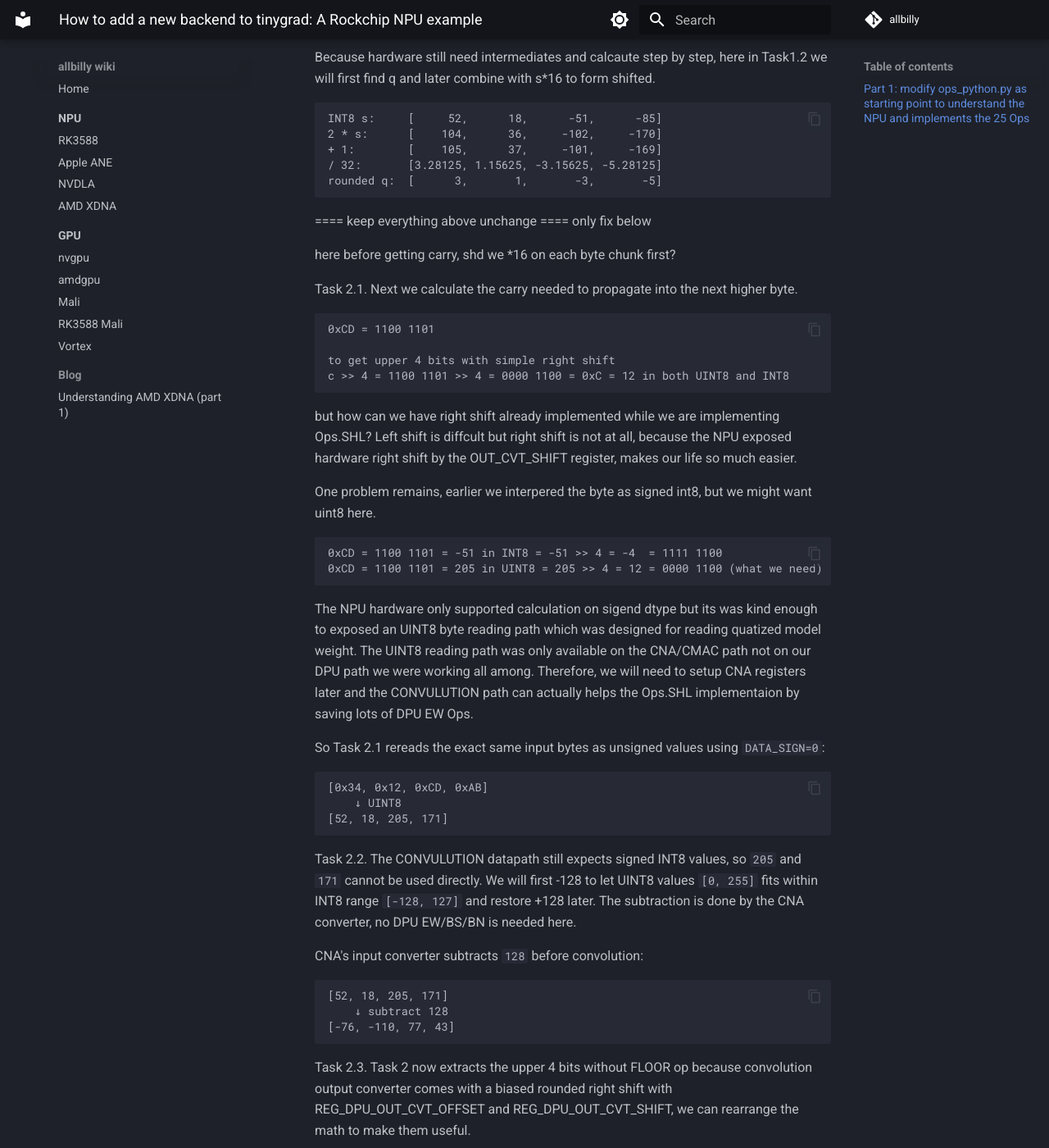
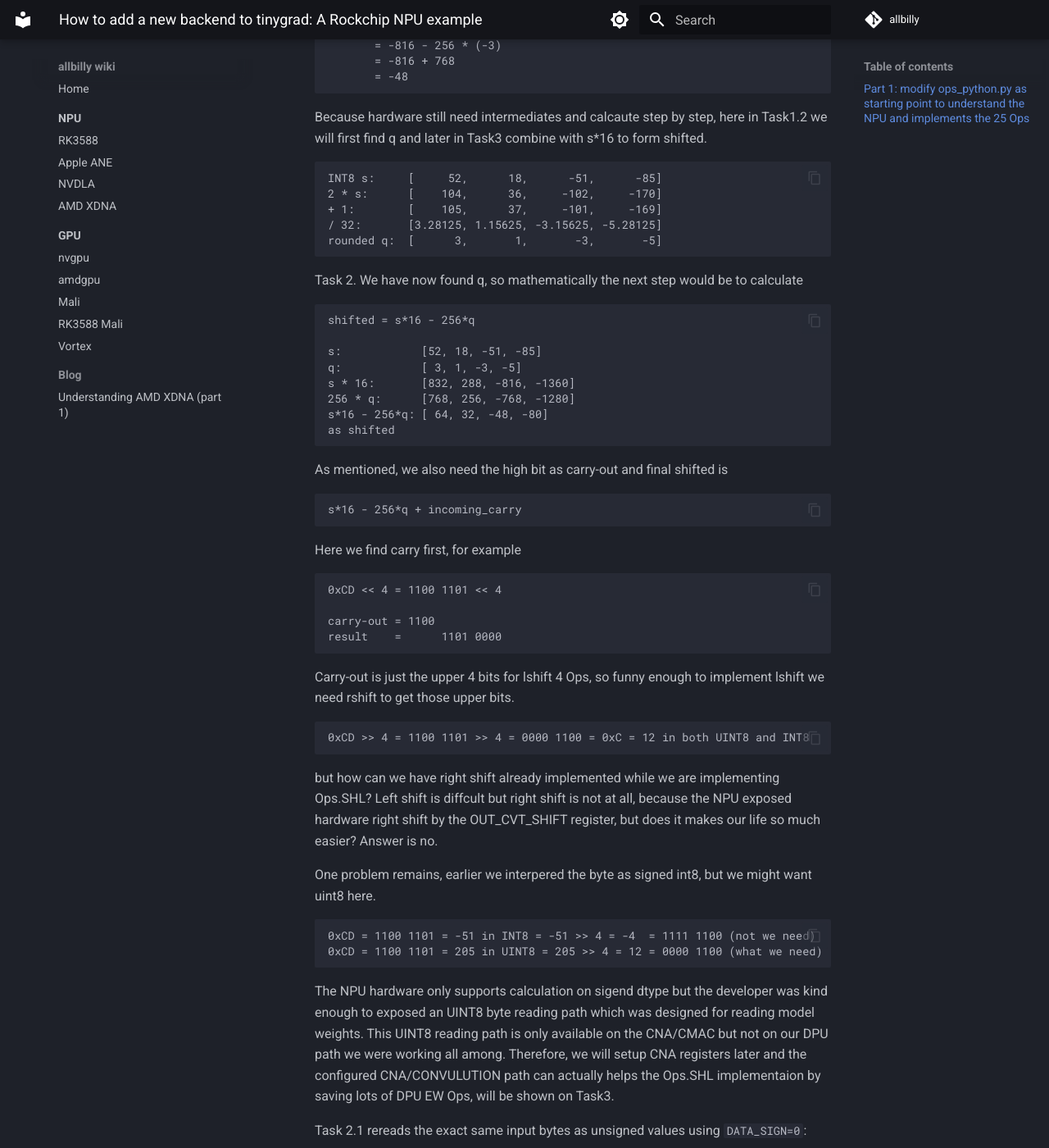
Before and after one commit to allbilly/allbilly.github.io, an MkDocs documentation site: the page built from docs/blog/tinygrad-backend.md, in a window 1280 px wide and 1400 px high, scrolled down 46594 px. Shown: the whole window at 82% size. Built offline with MkDocs 1.6.1 and Material for MkDocs 9.7.7, drawn with Linux system fonts in a browser that asks for light colours; some of the changed text lies outside the part shown.

Commit message:
test_lshift reviewed, test_lshift_signed pending new section

````diff
--- a/docs/blog/tinygrad-backend.md
+++ b/docs/blog/tinygrad-backend.md
@@ -1920,7 +1920,7 @@
 ```
 [0x34, 0x12, 0xCD, 0xAB]
     ↓ INT8
-[52, 18, -51, -85]
+s = [52, 18, -51, -85]
 ```
 
 
@@ -1933,10 +1933,7 @@
 << 4:            [0x340, 0x120, 0xCD0, 0xAB0] <- overflowed int8
 extract 8 bits:  [ 0x40,  0x20,  0xD0,  0xB0] <- diffcult step here
 INT8:            [   64,    32,   -48,   -80]
-```
-
-And there is 2 problems here, overflow and no easy Ops.AND/Ops.CMOD to extract low bits.
-```
+
 Overflow without AND or MOD
 -51 * 16 = -816  (Overflow)
 -85 * 16 = -1360 (Overflow)
@@ -1950,12 +1947,20 @@
 (-85 * 16) MOD 256
 ```
 
-For overflow, we will propogate the carry to next byetes.
-For extracting low bits, we can split the MOD calcaution as illustrated below.
-
-We dont have MOD implemented yet, but we can still do shifted = (X * 16) MOD 256 with `s*16 - 256*q`,
+And there is 2 problems here
+- s * 16 does not fit in INT8, so we need a way to calculate the low 8-bit result without relying on INT8 wraparound.
+- left shift produces carry-out bits that cross into the next higher byte.
+
+```
+original byte:     [ upper 4 ][ lower 4 ]
+
+after << 4:
+carry to next byte: [ upper 4 ]
+current byte:                  [ lower 4 ][0000]
+```
+
+We dont have MOD implemented yet, but we can split the MOD calcaution as shifted = (X * 16) MOD 256 with `s*16 - 256*q`,
 In order to find shifted, we need to find q first
-
 ```
 shifted = s*16 - 256*q
 
@@ -1985,7 +1990,7 @@
        = -48
 ```
 
-Because hardware still need intermediates and calcaute step by step, here in Task1.2 we will first find q and later combine with s*16 to form shifted.
+Because hardware still need intermediates and calcaute step by step, here in Task1.2 we will first find q and later in Task3 combine with s*16 to form shifted.
 ```
 INT8 s:     [     52,      18,      -51,      -85]
 2 * s:      [    104,      36,     -102,     -170]
@@ -1994,33 +1999,49 @@
 rounded q:  [      3,       1,       -3,       -5]
 ```
 
-==== keep everything above unchange
-==== only fix below
-
-here before getting carry, shd we *16 on each byte chunk first?
-
-Task 2.1. Next we calculate the carry needed to propagate into the next higher byte.
-
-```
-0xCD = 1100 1101
-
-to get upper 4 bits with simple right shift
-c >> 4 = 1100 1101 >> 4 = 0000 1100 = 0xC = 12 in both UINT8 and INT8
+Task 2. We have now found q, so mathematically the next step would be to calculate
+```
+shifted = s*16 - 256*q
+
+s:            [52, 18, -51, -85]
+q:            [ 3, 1, -3, -5]
+s * 16:       [832, 288, -816, -1360]
+256 * q:      [768, 256, -768, -1280]
+s*16 - 256*q: [ 64, 32, -48, -80]
+as shifted
+```
+
+As mentioned, we also need the high bit as carry-out and final shifted is
+
+```
+s*16 - 256*q + incoming_carry
+```
+
+Here we find carry first, for example
+```
+0xCD << 4 = 1100 1101 << 4
+
+carry-out = 1100
+result    =      1101 0000
+```
+
+Carry-out is just the upper 4 bits for lshift 4 Ops, so funny enough to implement lshift we need rshift to get those upper bits.
+```
+0xCD >> 4 = 1100 1101 >> 4 = 0000 1100 = 0xC = 12 in both UINT8 and INT8
 ```
 
 but how can we have right shift already implemented while we are implementing Ops.SHL?
-Left shift is diffcult but right shift is not at all, because the NPU exposed hardware right shift by the OUT_CVT_SHIFT register, makes our life so much easier.
+Left shift is diffcult but right shift is not at all, because the NPU exposed hardware right shift by the OUT_CVT_SHIFT register, but does it makes our life so much easier? Answer is no.
 
 One problem remains, earlier we interpered the byte as signed int8, but we might want uint8 here.
-
-```
-0xCD = 1100 1101 = -51 in INT8 = -51 >> 4 = -4  = 1111 1100
+```
+0xCD = 1100 1101 = -51 in INT8 = -51 >> 4 = -4  = 1111 1100 (not we need)
 0xCD = 1100 1101 = 205 in UINT8 = 205 >> 4 = 12 = 0000 1100 (what we need)
 ```
 
-The NPU hardware only supported calculation on sigend dtype but its was kind enough to exposed an UINT8 byte reading path which was designed for reading quatized model weight. The UINT8 reading path was only available on the CNA/CMAC path not on our DPU path we were working all among. Therefore, we will need to setup CNA registers later and the CONVULUTION path can actually helps the Ops.SHL implementaion by saving lots of DPU EW Ops.
-
-So Task 2.1 rereads the exact same input bytes as unsigned values using `DATA_SIGN=0`:
+The NPU hardware only supports calculation on sigend dtype but the developer was kind enough to exposed an UINT8 byte reading path which was designed for reading model weights. This UINT8 reading path is only available on the CNA/CMAC but not on our DPU path we were working all among. Therefore, we will setup CNA registers later and the configured CNA/CONVULUTION path can actually helps the Ops.SHL implementaion by saving lots of DPU EW Ops, will be shown on Task3.
+
+Task 2.1 rereads the exact same input bytes as unsigned values using `DATA_SIGN=0`:
 
 ```text
 [0x34, 0x12, 0xCD, 0xAB]
@@ -2030,7 +2051,7 @@
 
 Task 2.2. The CONVULUTION datapath still expects signed INT8 values, so `205` and `171` cannot be used directly. We will first -128 to let UINT8 values `[0, 255]` fits within INT8 range `[-128, 127]` and restore +128 later. The subtraction is done by the CNA converter, no DPU EW/BS/BN is needed here.
 
-CNA's input converter subtracts `128` before convolution:
+CNA's input converter subtracts `128` as offset before convolution:
 
 ```text
 [52, 18, 205, 171]
@@ -2079,54 +2100,41 @@
 
 Thats exactly what we want as simple >> 4.
 
-Task 3.1.1. Task 3 combines the original signed byte `s` with the correction `q` from Task 1:
-
-```text
+
+Task 3.1.1. Task 3 combines the original signed byte `s` with the correction `q` from Task 1
+```
 shifted = s*16 - 256*q
-```
-
-For our four bytes:
-
-```text
-s:        [52, 18, -51, -85]
-q:        [ 3,  1,  -3,  -5]
-
-shifted:  [64, 32, -48, -80]
-```
-
-These signed INT8 values correspond to the raw bytes:
-
-```text
-[0x40, 0x20, 0xD0, 0xB0]
-```
-
-which are exactly the low 8 bits of shifting each original byte left by 4 independently:
-
-```text
-0x34 << 4 → 0x40
-0x12 << 4 → 0x20
-0xCD << 4 → 0xD0
-0xAB << 4 → 0xB0
+
+s:            [52, 18, -51, -85]
+q:            [ 3, 1, -3, -5]
+s * 16:       [832, 288, -816, -1360]
+256 * q:      [768, 256, -768, -1280]
+s*16 - 256*q: [ 64, 32, -48, -80]
+= shifted
+
+simple << 4 we want
+on memory:       [0x34, 0x12, 0xCD, 0xAB]
+<< 4:            [0x340, 0x120, 0xCD0, 0xAB0] <- overflowed int8
+extract 8 bits:  [ 0x40,  0x20,  0xD0,  0xB0] <- diffcult step here
+INT8:            [   64,    32,   -48,   -80]
 ```
 
 Task 3.1.2. Now propagate the carry from each lower byte into the next higher byte.
 
-For a little-endian UINT32:
-
-```text
-Byte 0 gets 0
-Byte 1 gets carry from Byte 0 = 3
-Byte 2 gets carry from Byte 1 = 1
-Byte 3 gets carry from Byte 2 = 12
-```
-
-So the incoming carry vector is:
-
-```text
-[0, 3, 1, 12]
-```
-
-The final convolution can select the previous byte's carry directly with constant weights, so Python does not need to move or reorder intermediate values.
+From Task 2, we already calculated the carry-out from each byte:
+```
+byte:          [Byte 0, Byte 1, Byte 2, Byte 3]
+on memory:     [ 0x34,   0x12,   0xCD,   0xAB]
+carry-out:     [    3,      1,     12,     10]
+```
+For little-endian UINT32, each byte receives the carry-out from the byte below it:
+```
+carry-out:     [3, 1, 12, 10]
+                  ↘  ↘   ↘
+incoming carry:[0, 3,  1, 12] (right shifted 1)
+```
+
+The final convolution can select the previous byte's carry directly with constant weights, so we dont need to rshift or reorder by ourself.
 
 Task 3.1.3. Add the incoming carry to the shifted low byte:
 
@@ -2135,39 +2143,12 @@
 carry:   [ 0,  3,   1,  12]
          -------------------
 result:  [64, 35, -47, -68]
-```
-
-Convert those signed INT8 values back to their raw byte representations:
-
-```text
- 64 = 0x40
- 35 = 0x23
--47 = 0xD1
--68 = 0xBC
-```
-
-so the four result bytes are:
-
-```text
-[0x40, 0x23, 0xD1, 0xBC]
-```
-
-Output. Since the bytes are already stored in little-endian UINT32 order, we can reinterpret them directly as:
-
-```text
-0xBCD12340
-```
-
-which is exactly:
-
-```text
-0xABCD1234 << 4 = 0xBCD12340
-```
-
-The high nibble `0xA` is discarded because UINT32 left shift wraps at 32 bits.
+         [0x40, 0x23, 0xD1, 0xBC]
+
+As little-endian UINT32: 0xBCD12340 = 0xABCD1234 << 4
+```
 
 Convolution is useful here because it can do both pieces of the final operation in one task:
-
 ```text
 shift each byte
 +
@@ -2176,21 +2157,12 @@
 write the final INT8 byte
 ```
 
-The implementation therefore uses three NPU tasks for a non-byte-aligned UINT32 SHL:
-
+Quick recap
 ```text
 Task 1: compute q for signed INT8 wrapping
 Task 2: compute the unsigned carry
 Task 3: compute shifted byte + preceding carry
-```
-
-The final convolution reads the original bytes, `q`, and `carry` directly from scratch storage and performs the byte routing through constant weights.
-
-Its constant weights select bytes, add the preceding carry and insert zeros. Calculate signed output bytes so the INT8 writer never needs to wrap.
-
-For `x << n`, let `r=n%8` and `k=8-r`. For r=1..6:
-
-```text
+
 s = original byte read as INT8
 u = the same byte read as UINT8
 q = floor((s + 2^(k-1)) / 2^k)
@@ -2198,25 +2170,7 @@
 signed_result[i] = 2^r*s[i] - 256*q[i] + carry[i-1]
 ```
 
-The first byte has no incoming carry. `2^r*s - 256*q` is in [-128, 128-2^r]; adding carry in [0, 2^r-1] still fits INT8.
-
-Steps 6–8 are one convolution, not separate tasks. Its weights select the neighboring carry; no extra SHL is needed.
-
-1. Task 1 reads signed bytes without subtracting 128. Weight 2, output offset 1 and shift k+1 give `round((2*s+1)/2^(k+1)) = q`.
-2. Task 2 reads unsigned bytes. Its CNA converter subtracts 128 because the convolution consumes signed INT8; otherwise values above 127 saturate. This is a converter setting, not another SUB task. Weight 2 and output offset `256-(2^k-1)` give `round((2*(u-128)+256-(2^k-1))/2^(k+1)) = carry`.
-3. Task 3 reads the original bytes, q and carry directly through DMA. Its weights add the preceding carry and select the source byte for `n//8`. All-zero weight rows insert zeros. Python does not move these values.
-
-For r=7, +128 does not fit an INT8 weight. Use `q=floor(s/2)` and `-128*s + 256*q + carry_previous` instead. For r=0, only the byte-routing convolution is needed.
-
-For example, signed byte `s=3` with incoming carry 5:
-
-```text
-q = floor(3/2) = 1
-signed result = -128*3 + 256*1 + 5 = -123
-stored byte = 0x85, the same bits as (3*128 + 5) mod 256
-```
-
-Task 1 uses output offset -1 for this case: `round((2*s-1)/4) = floor(s/2)`. Task 3 uses weights 127, 127 and 2 on three copies of q, giving `256*q` without a weight outside INT8 range.
+Okay we have gone so far and now we are back to code.
 
 First add the shared CNA setup, reusing the existing DPU initialization. We will build it in three pieces: input shape, converter/DMA, then CORE/DPU output. Finish all three before running it. The task helper below selects signed/unsigned input and INT8 output.
 
@@ -2384,45 +2338,6 @@
 +    return bytes(to_mv(self.dev.output_buf, 4))
 ```
 
-The task must enable CNA, CORE and DPU, not standalone DPU RDMA:
-
-```diff
-   def build_registers(self, op:Ops, int16_mode:bool=False, custom:str|None=None, byte_output:bool=False, output_shift:int=0,
-                       input_addr:int|None=None, weight_addr:int|None=None, output_addr:int|None=None) -> None:
-@@
--    pc_enable = 0x80 # E adds 1: operation-enable target 0x0081, distinct from rk.PC (PC register writes).
-@@
--    self.npu_regs.append(E(pc_enable, rk.REG_PC_OPERATION_ENABLE,
--      rk.GLOBAL_OPERATION_ENABLE_DPU_OP_EN__MASK | rk.GLOBAL_OPERATION_ENABLE_DPU_RDMA_OP_EN__MASK))
-+    # submit selects the enabled engines after all register writes.
-+
-+  def pc_tail(self, next_addr:int, cna:bool=False) -> list[int]:
-+    E = self.EMIT
-+    return [
-+      E(rk.PC, rk.REG_PC_BASE_ADDRESS, next_addr & rk.PC_BASE_ADDRESS_PC_SOURCE_ADDR__MASK),
-+      E(rk.PC, rk.REG_PC_REGISTER_AMOUNTS, 0),
-+      E(0x80, rk.REG_PC_OPERATION_ENABLE,
-+        rk.GLOBAL_OPERATION_ENABLE_DPU_OP_EN__MASK | (rk.GLOBAL_OPERATION_ENABLE_CNA_OP_EN__MASK |
-+        rk.GLOBAL_OPERATION_ENABLE_CORE_OP_EN__MASK if cna else rk.GLOBAL_OPERATION_ENABLE_DPU_RDMA_OP_EN__MASK)),
-+    ]
-@@
--  def submit(self) -> None:
-+  def submit(self, cna:bool=False) -> None:
-@@
--    regs = self.npu_regs
-+    guard_offset = (len(self.npu_regs) + 3 + 1) // 2 * 16
-+    assert guard_offset + mmap.PAGESIZE <= self.dev.regcmd_mem.size
-+    regs = self.npu_regs + self.pc_tail(self.dev.regcmd_mem.dma_addr + guard_offset, cna=cna)
-@@
--      op_idx=4,
--      enable_mask=0x18,
-+      op_idx=1 if cna else 4,
-+      enable_mask=0xd if cna else 0x18,
-```
-
-
-The terminal PC points into a zero-filled guard page. Enable CNA/CORE/DPU after all register overrides.
-
 Finally dispatch INT32/UINT32 SHL to the helper. Pack the original word and read the final four bytes; no host intermediate arithmetic or routing:
 
 ```diff
@@ -2453,20 +2368,12 @@
 ```
 
 ```bash
-$ NOOPT=1 FORWARD_ONLY=1 DEFAULT_FLOAT=HALF DEV=ROCKCHIP python test/backend/test_ops.py TestOps.test_lshift TestOps.test_lshift_signed TestOps.test_add TestOps.test_maximum
+$ NOOPT=1 FORWARD_ONLY=1 DEFAULT_FLOAT=HALF DEV=ROCKCHIP python test/backend/test_ops.py TestOps.test_lshift TestOps.test_lshift_signed
 
 test_lshift (__main__.TestOps.test_lshift) ... ok
 test_lshift_signed (__main__.TestOps.test_lshift_signed) ... ok
-test_add (__main__.TestOps.test_add) ... ok
-test_maximum (__main__.TestOps.test_maximum) ... ok
 
 Ran 4 tests in 2.388s
 
 OK
 ```
-
-This is the ported backend, without a monkeypatch. The prototype also passed 8,416 cases across counts 0..31 and all 65,536 adjacent-byte pairs for shift 4.
-
-This processes one word at a time, with a uniform count per helper call. NOOPT=1 dispatches the test's per-element counts separately. Device-resident variable counts in one vector task are not implemented, and a speed advantage over the old batched path is not established. Python still submits tasks and copies initial/final storage; the NPU does the shift, carry routing and byte assembly.
-
-The tutorial reads each result immediately from the output base. The runtime keeps its existing scratch-page offset and raw-value wrapper to preserve other live results; the convolution sequence is the same.
````
Also changed, not shown: other parts of docs/blog/tinygrad-backend.md (+1 -1 lines).
